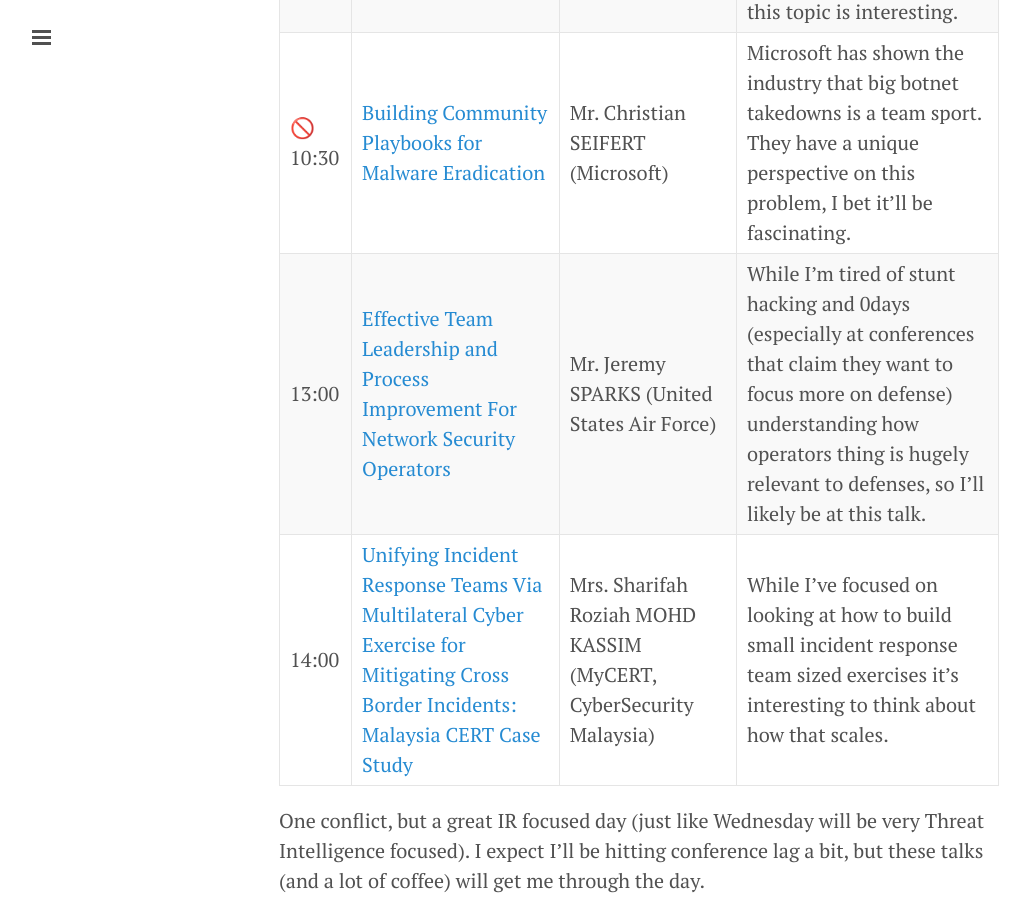
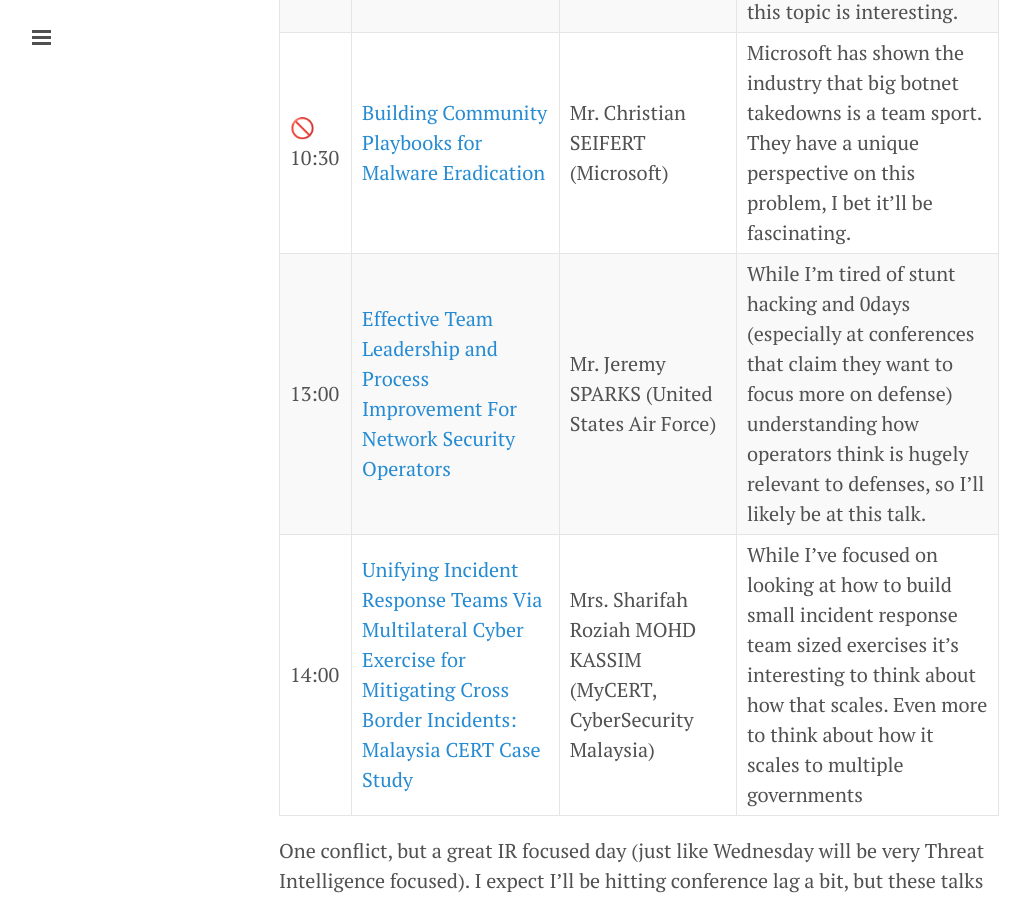
Before and after one commit to sroberts/sroberts.github.io, a Jekyll site: the page built from _posts/2015-06-10-first-2015.md, in a window 1280 px wide and 900 px high, scrolled down 4110 px. Shown: the whole window, without its empty margins (1-1031 px from the left). Built offline with Jekyll 4.4.1, drawn with Linux system fonts in a browser that asks for light colours; nearby versions of some CDN libraries; emoji names are drawn with the system emoji font.

Commit message:
a few last tweaks

```diff
--- a/_posts/2015-06-10-first-2015.md
+++ b/_posts/2015-06-10-first-2015.md
@@ -44,8 +44,8 @@ A very Threat Intelligence centric day, but with a lot of variety.
 | ---- | ---- | ------ | ----------- |
 | :no_entry_sign: 10:30 | [Protecting Privacy through Incident Response](http://www.first.org/conference/2015/program#pprotecting-privacy-through-incident-response) | Mr. Andrew CORMACK (Jisc) | Doing incident response while respecting the privacy of those involved is hard. At GitHub it's super important to us, both in terms of clients and our own employees. Anything to learn about this topic is interesting. |
 | :no_entry_sign: 10:30 | [Building Community Playbooks for Malware Eradication](http://www.first.org/conference/2015/program#pbuilding-community-playbooks-for-malware-eradication) | Mr. Christian SEIFERT (Microsoft) | Microsoft has shown the industry that big botnet takedowns is a team sport. They have a unique perspective on this problem, I bet it'll be fascinating. |
-| 13:00 | [Effective Team Leadership and Process Improvement For Network Security Operators](http://www.first.org/conference/2015/program#peffective-team-leadership-and-process-improvement-for-network-security-operators) | Mr. Jeremy SPARKS (United States Air Force) | While I'm tired of stunt hacking and 0days (especially at conferences that claim they want to focus more on defense) understanding how operators thing is hugely relevant to defenses, so I'll likely be at this talk. |
-| 14:00 | [Unifying Incident Response Teams Via Multilateral Cyber Exercise for Mitigating Cross Border Incidents: Malaysia CERT Case Study](http://www.first.org/conference/2015/program#punifying-incident-response-teams-via-multilateral-cyber-exercise-for-mitigating-cross-border-incidents-malaysia-cert-case-study) | Mrs. Sharifah Roziah MOHD KASSIM (MyCERT, CyberSecurity Malaysia) | While I've focused on looking at how to build small incident response team sized exercises it's interesting to think about how that scales. |
+| 13:00 | [Effective Team Leadership and Process Improvement For Network Security Operators](http://www.first.org/conference/2015/program#peffective-team-leadership-and-process-improvement-for-network-security-operators) | Mr. Jeremy SPARKS (United States Air Force) | While I'm tired of stunt hacking and 0days (especially at conferences that claim they want to focus more on defense) understanding how operators think is hugely relevant to defenses, so I'll likely be at this talk. |
+| 14:00 | [Unifying Incident Response Teams Via Multilateral Cyber Exercise for Mitigating Cross Border Incidents: Malaysia CERT Case Study](http://www.first.org/conference/2015/program#punifying-incident-response-teams-via-multilateral-cyber-exercise-for-mitigating-cross-border-incidents-malaysia-cert-case-study) | Mrs. Sharifah Roziah MOHD KASSIM (MyCERT, CyberSecurity Malaysia) | While I've focused on looking at how to build small incident response team sized exercises it's interesting to think about how that scales. Even more to think about how it scales to multiple governments |
 
 One conflict, but a great IR focused day (just like Wednesday will be very Threat Intelligence focused). I expect I'll be hitting conference lag a bit, but these talks (and a lot of coffee) will get me through the day.
 
```
